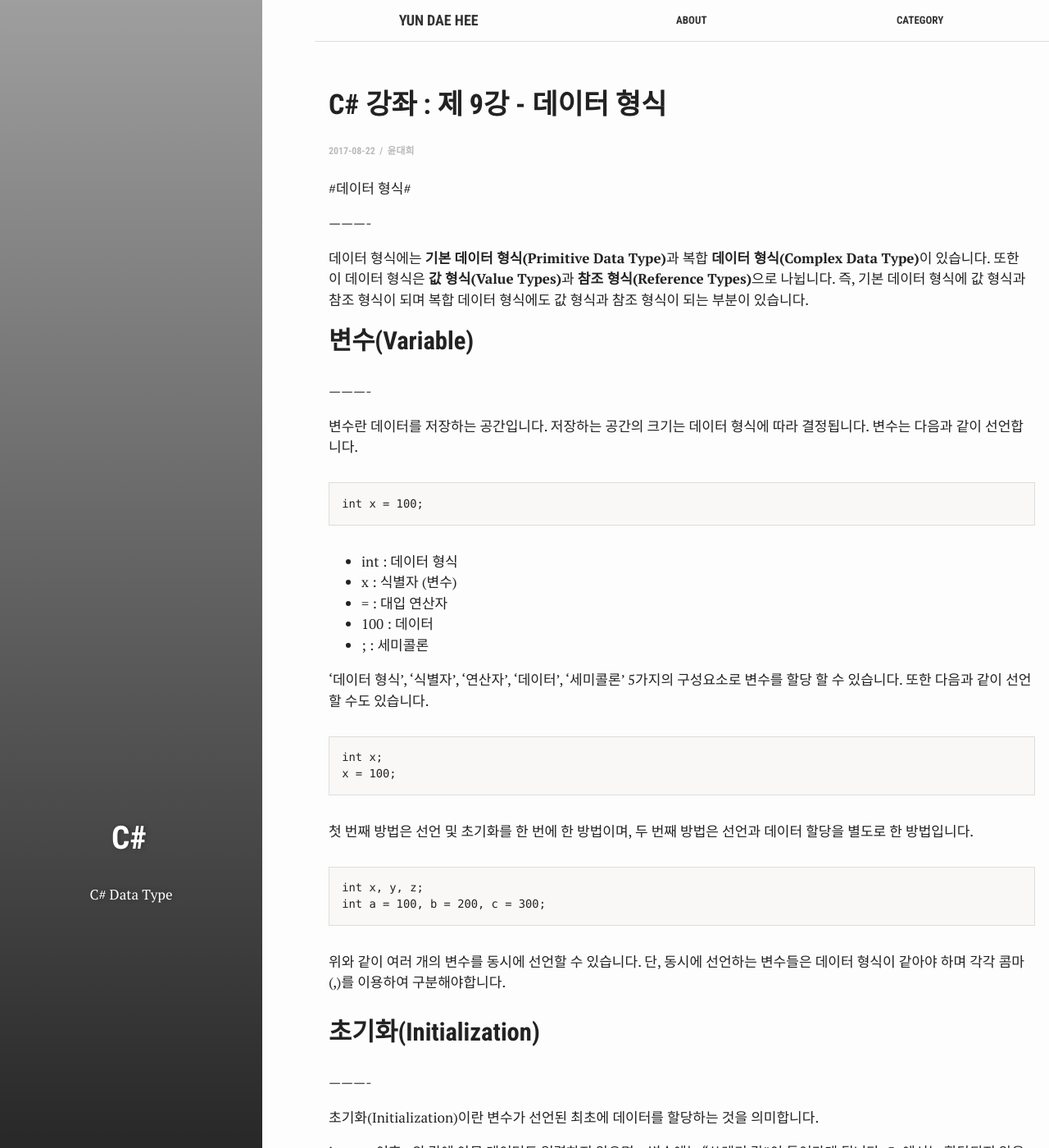
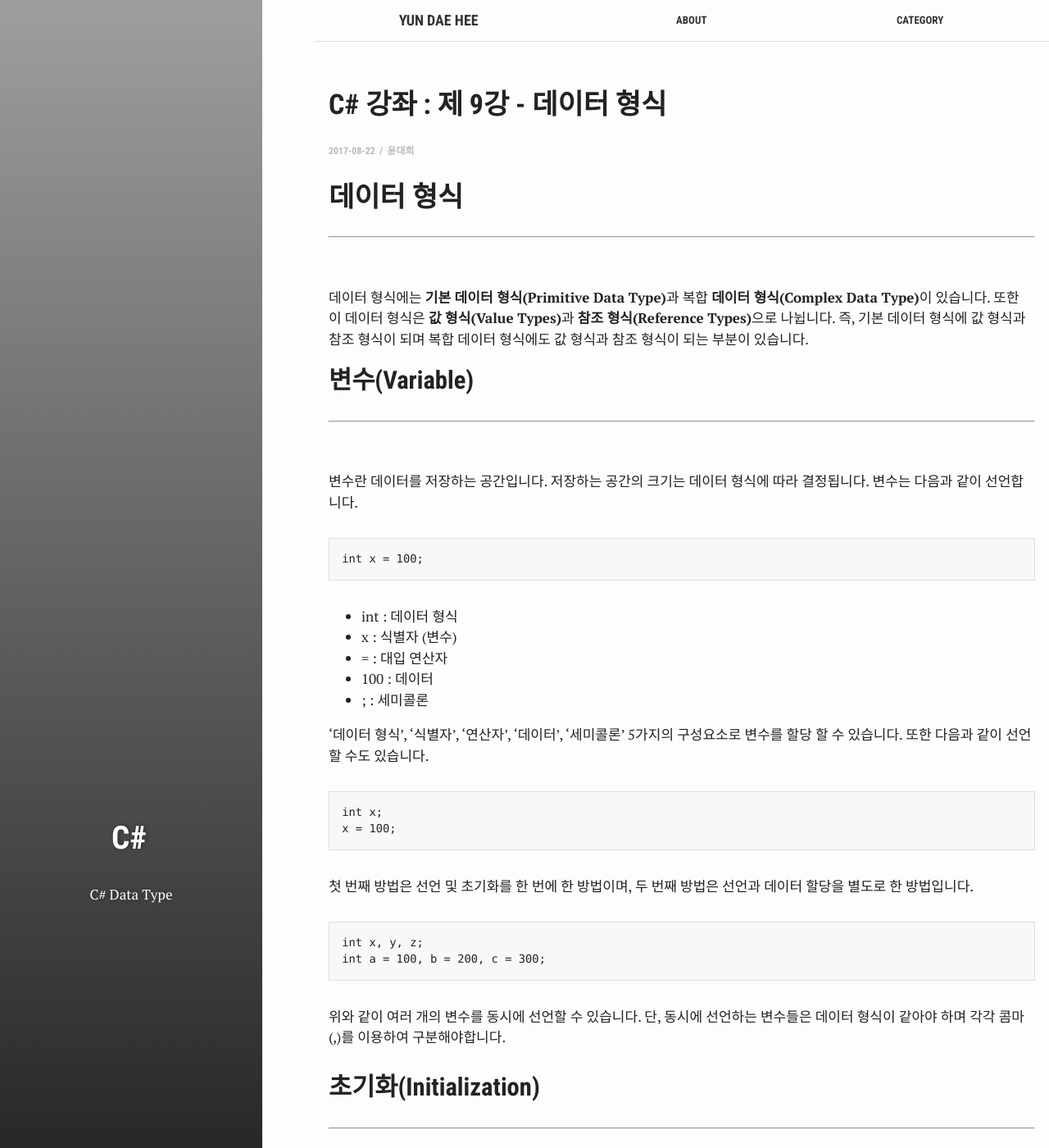
Before and after one commit to test076923/076923.github.io, a Jekyll site: the page built from _posts/2017-08-22-C#-9.md, in a window 1280 px wide and 1400 px high. Shown: the whole window at 82% size. Built offline with Jekyll 4.4.1, drawn with Linux system fonts in a browser that asks for light colours.

Commit message:
Update 2017-08-22-C#-9.md

```diff
--- a/_posts/2017-08-22-C#-9.md
+++ b/_posts/2017-08-22-C#-9.md
@@ -10,17 +10,17 @@ tags: ['C#']
 author: 윤대희
 ---
 
-
-
-#데이터 형식#
-
-----------<br>
+데이터 형식
+==========
+----------
+<br>
 
 데이터 형식에는 **기본 데이터 형식(Primitive Data Type)**과 복합 **데이터 형식(Complex Data Type)**이 있습니다. 또한 이 데이터 형식은 **값 형식(Value Types)**과 **참조 형식(Reference Types)**으로 나뉩니다. 즉, 기본 데이터 형식에 값 형식과 참조 형식이 되며 복합 데이터 형식에도 값 형식과 참조 형식이 되는 부분이 있습니다.
 
 변수(Variable)
 ----------
-----------<br>
+----------
+<br>
 
 변수란 데이터를 저장하는 공간입니다. 저장하는 공간의 크기는 데이터 형식에 따라 결정됩니다. 변수는 다음과 같이 선언합니다.
 
@@ -55,7 +55,8 @@ int a = 100, b = 200, c = 300;
 
 초기화(Initialization)
 ----------
-----------<br>
+----------
+<br>
 
 초기화(Initialization)이란 변수가 선언된 최초에 데이터를 할당하는 것을 의미합니다.
 
```
